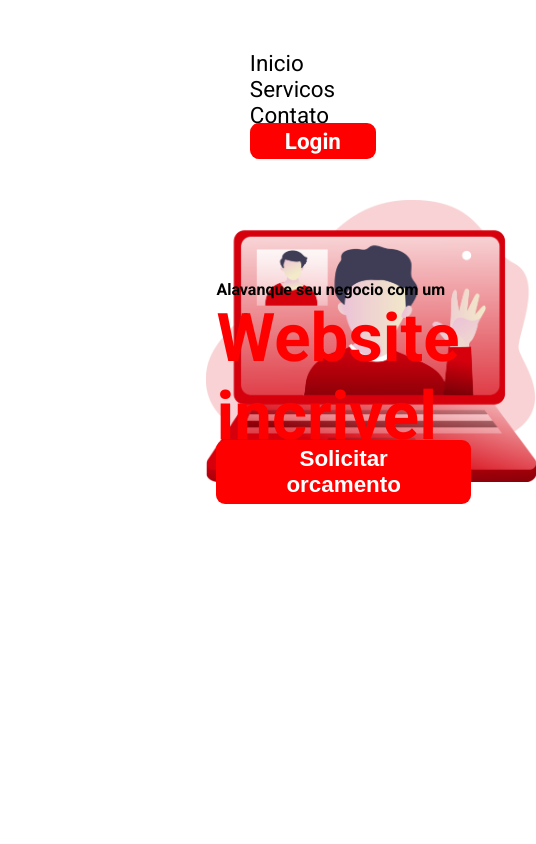
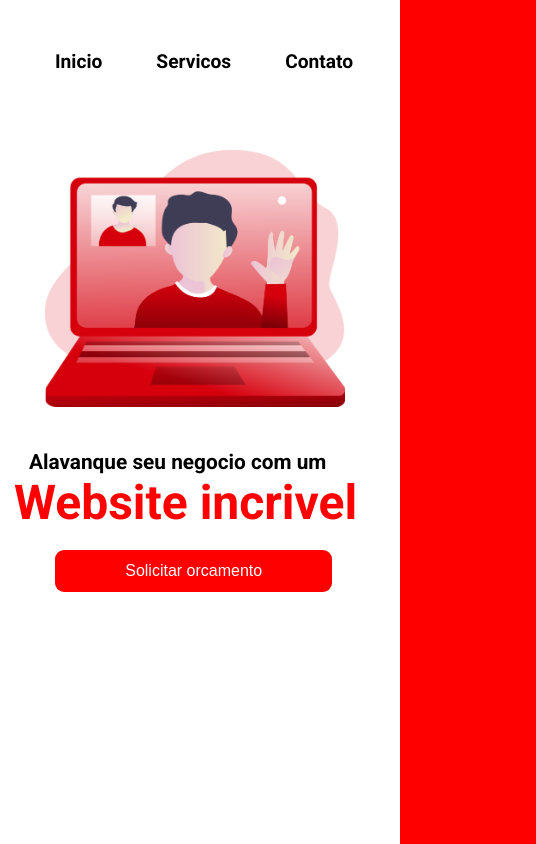
Before and after one commit to victorsantosvs/Devchallenge, a plain HTML site: page Codar/index.html in a window 390 px wide. Shown: the whole page, 536 px wide, since content can reach past the window. Drawn offline with Linux system fonts and the light colour scheme.

Commit message:
media query 914px criada.
modelo base: Samsung A51

```diff
--- a/Codar/style.css
+++ b/Codar/style.css
@@ -237,6 +237,70 @@ h2 {
 
 /* !!! MOBILE !!! */
 
-@media (max-width: 420px) {
+@media (max-width: 914px) {
+    body {
+        font-family: 'Roboto', sans-serif;
+        background-color: red;
+    }
+    main {
+        position: relative;
+        width: 400px;
+        height: 100vh;
+        margin: auto;
+        background-color: white;
+    }
+    ul {
+        position: absolute;
+        left: 30px;
+        margin-top: 50px;
+        font-weight: 700;
+    }
+    li {
+        display: inline;
+        font-size: 1.2em;
+        margin: 0px 25px;
+    }
+    .btred {
+        background-color: red;
+        padding: 5px 35px;
+        border-radius: 9px;
+        border: none;
+        color: white;
+        font-weight: 700;
+    }
+    li.btred {
+        display: none;
+    }
+    #call {
+        position: relative;
+        top: 150px;
+        left: 45px;
+        width: 300px;
+    }
 
+    section#inicio {
+        position: absolute;
+        top: 450px;
+        left: 10vw;
+    }
+    button.btred {
+        position: absolute;
+        top: 100px;
+        right: 50px;
+        font-size: 1em;
+        padding: 12px 70px;
+        font-weight: 400;
+    }
+    h1 {
+        position: relative;
+        right: 25px;
+        color: red;
+        font-size: 3em;
+
+    }
+    h2 {
+        position: relative;
+        right: 10px;
+        font-size: 1.3em;
+    }
 }
```
